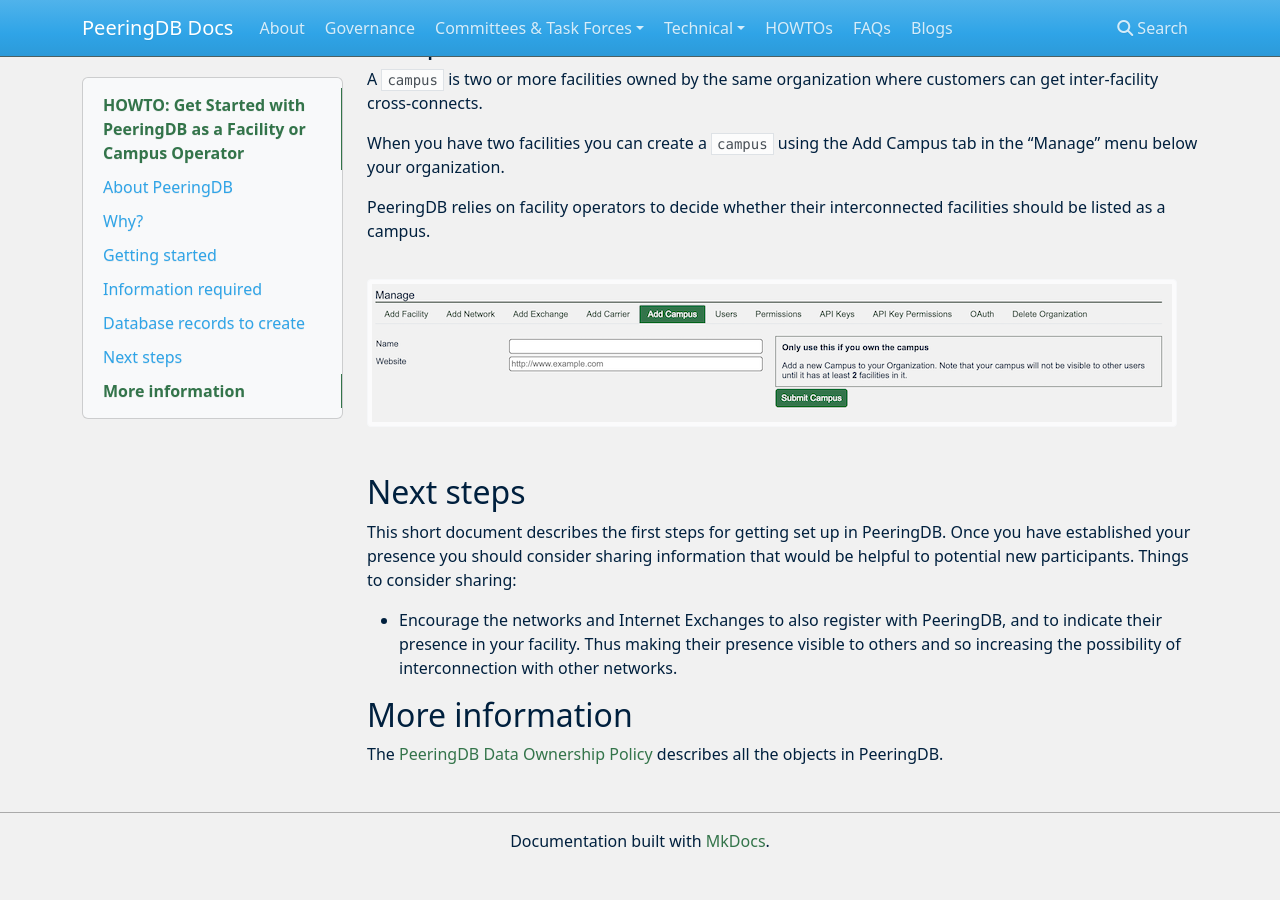
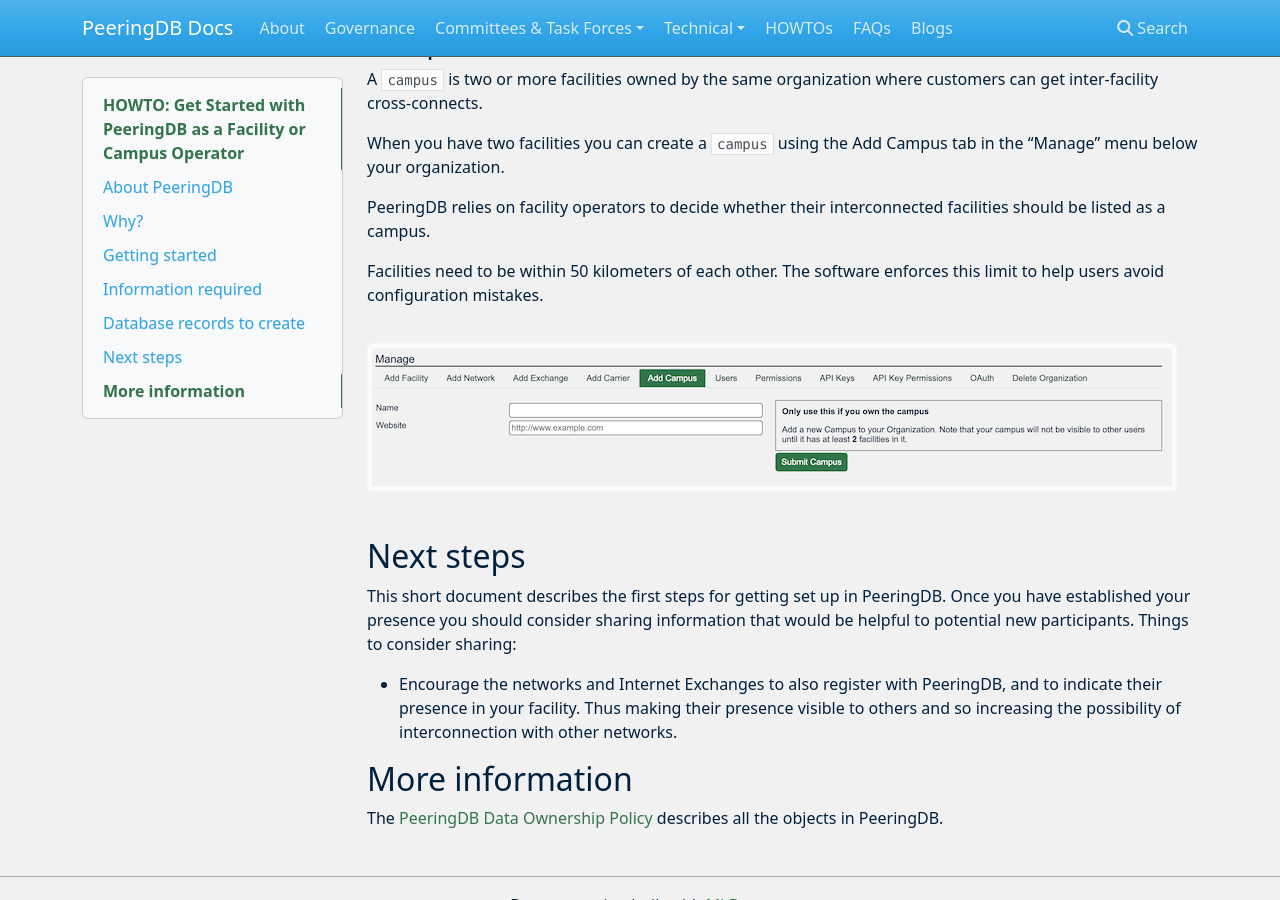
Before and after one commit to peeringdb/docs, an MkDocs documentation site: the page built from docs/howto/get-started-facility.md, in a window 1280 px wide and 900 px high, scrolled down 3488 px. Built offline with MkDocs 1.6.1, drawn with Linux system fonts in a browser that asks for light colours; nearby versions of some CDN libraries; before the commit the page ends 4357 px from its top, so only the background shows below that.

Commit message:
HOWTO update (#328)
Add an update on the 50km limit on facilities in a campus

```diff
--- a/docs/howto/get-started-facility.md
+++ b/docs/howto/get-started-facility.md
@@ -57,6 +57,8 @@
 
 PeeringDB relies on facility operators to decide whether their interconnected facilities should be listed as a campus.
 
+Facilities need to be within 50 kilometers of each other. The software enforces this limit to help users avoid configuration mistakes.
+
 ![Add Campus](images/add_campus.png)
 
 ## Next steps
```
